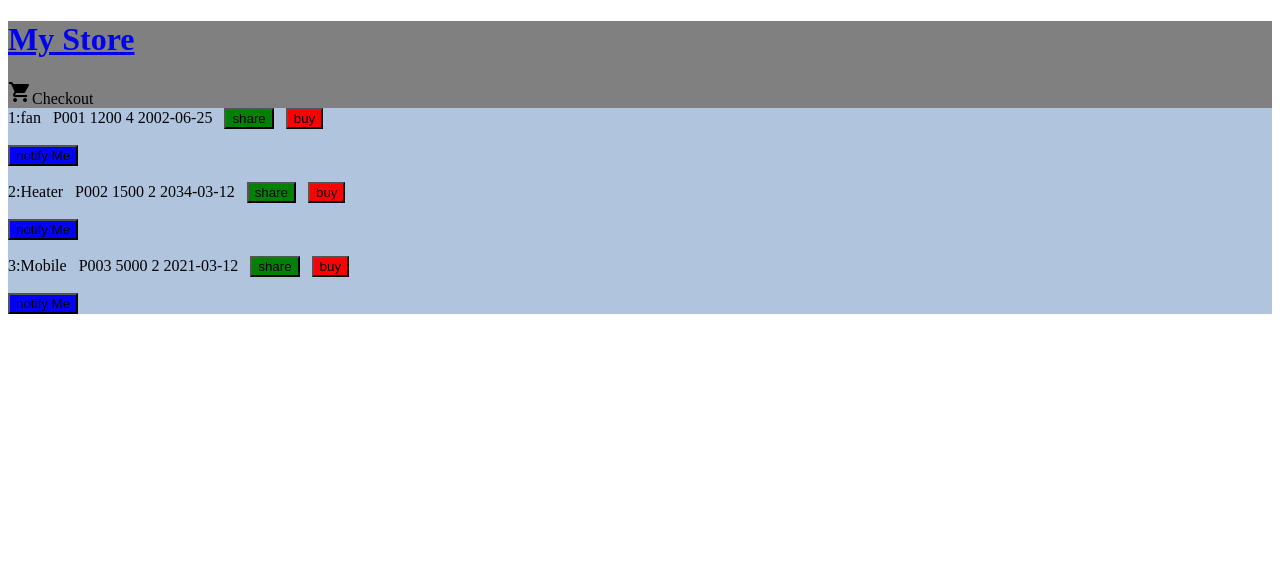
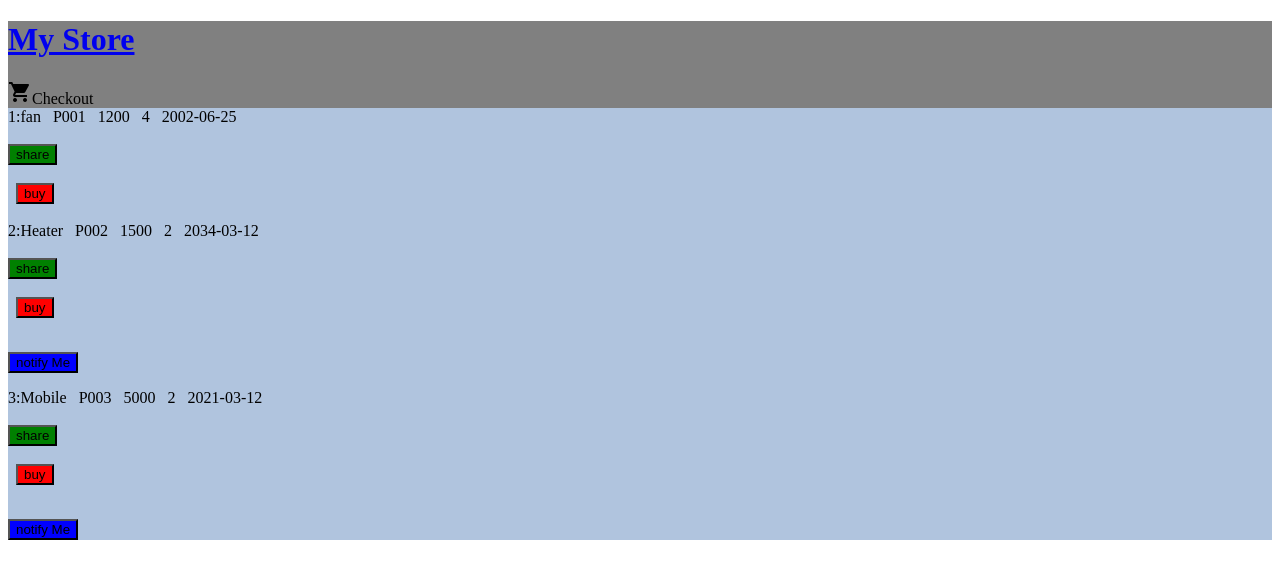
Before and after one commit to GH11PRASANTH/angular-FmcgglobalProduct, an Angular app: page / in a window 1280 px wide. Shown: the top 578 px of the page. Built offline with nearby package versions, Linux system fonts and the light colour scheme.

Commit message:
2 files modified

```diff
--- a/src/app/product-alter/product-alter.component.html
+++ b/src/app/product-alter/product-alter.component.html
@@ -1,4 +1,4 @@
-<p *ngIf="productInside && productInside.price > 700 ">
+<p *ngIf="productInside && productInside.price > 1200 ">
   <button style ="background-color:blue"type="button" (click)="notify.emit()">
     notify Me
   </button>
```
Also changed, not shown: src/app/product-list/product-list.component.html (+9 -1 lines).
